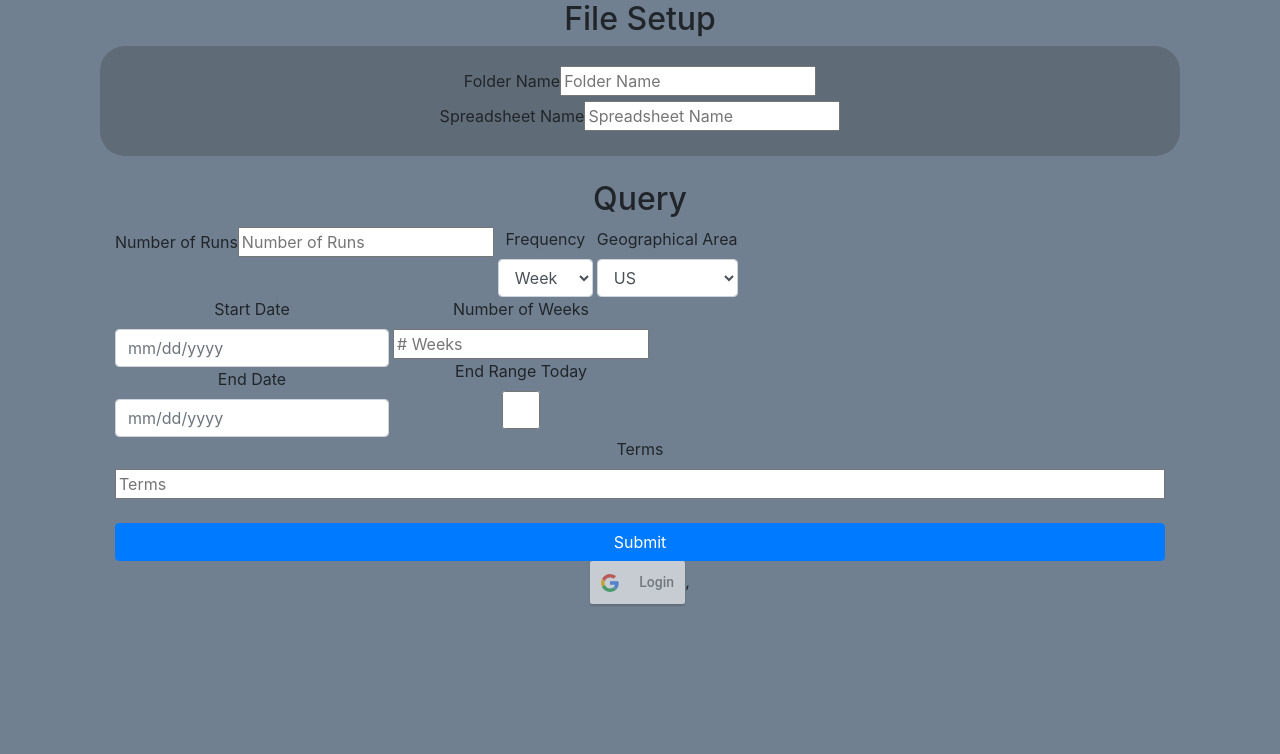
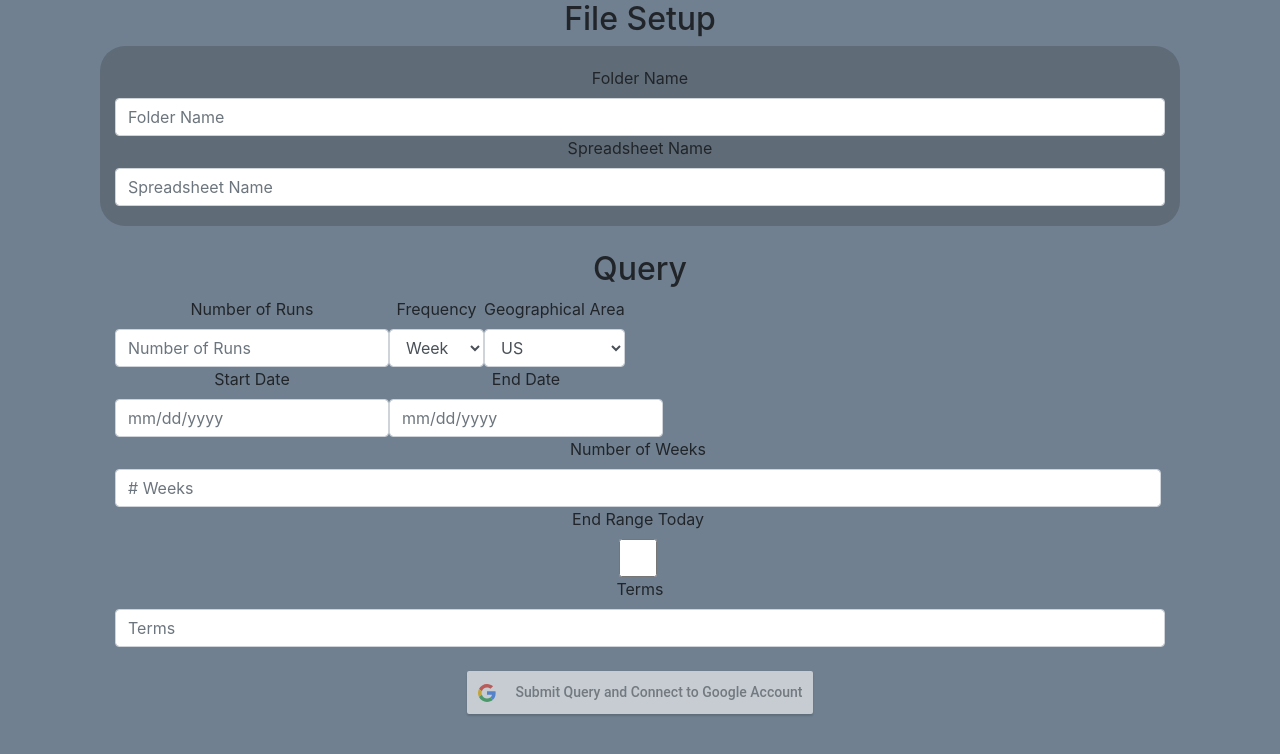
Before and after one commit to MadisonMHillyard/healthtrends, a React (Create React App) app in the folder healthsite/frontend/: page /QueryTrends in a window 1280 px wide. Shown: the top 754 px of the page. Built offline with nearby package versions, Linux system fonts and the light colour scheme.

Commit message:
Fix Frontend

```diff
--- a/healthsite/frontend/src/components/QueryForm.jsx
+++ b/healthsite/frontend/src/components/QueryForm.jsx
@@ -10,13 +10,10 @@ import GoogleLogin from 'react-google-login';
 import getCookie from './../helper';
 
 
-
 var $ = require('jquery');
 var numRegex = /^\d+/;
 var dateRegex = /^\d{1,2}\/\d{1,2}\/\d{4}$/;
-const responseGoogle = (response) => {
-    console.log(response);
-  }
+
 export default class QueryForm extends Component {
     constructor(props) {
         super(props);
@@ -52,7 +49,28 @@ export default class QueryForm extends Component {
         this.handleNumWeekChange = this.handleNumWeekChange.bind(this);
         this.newQuery = this.newQuery.bind(this);
     }
+    successResGoogle = (response) => {
+        var query = this.handleSubmit();
+        var d = { response, query };
+        console.log(d);
+        axios.defaults.xsrfCookieName = 'csrftoken';
+        axios.defaults.xsrfHeaderName = "X-CSRFTOKEN";
+        // axios.defaults.headers.post['Content-Type'] = 'application/x-www-form-urlencoded';
+        axios
+            .post("http://127.0.0.1:8000/query", d)
+            //.post("https://healthcare-trends.appspot.com/query", response)
+            .then(res => {
+                alert(res.data);
+            });
+    }
+    failureResGoogle = (response) => {
+        if(response.error == 'popup_closed_by_user'){
+            alert("Query was not performed due to user closing the Google Authentication Flow.")
+        }else{
+            alert(response.error + " : " + response.details);
+        }
 
+    }
     getFolderLink() {
         $.get(window.location.href + 'api/submit', (data) => {
             console.log(data);
@@ -222,8 +240,7 @@ export default class QueryForm extends Component {
 
     handleSubmit(e) {
 
-        e.preventDefault();
-        var url = window.location.origin + "/api/submit";
+        // e.preventDefault();
         var folder = this.state.folder;
         var spreadsheet = this.state.spreadsheet;
         var numRuns = this.state.numRuns;
@@ -234,6 +251,7 @@ export default class QueryForm extends Component {
         var terms = this.state.terms;
 
         var data = {
+            query: {
                 folder: folder,
                 spreadsheet: spreadsheet,
                 num_runs: numRuns,
@@ -242,45 +260,19 @@ export default class QueryForm extends Component {
                 start_date: startDate,
                 end_date: endDate,
                 terms: terms
+            }
         };
 
         console.log('DATA', data);
-        // axios.defaults.headers.post['X-CSRF-Token'] = getCookie('csrftoken');
-        axios.defaults.xsrfCookieName = 'csrftoken'
-        axios.defaults.xsrfHeaderName = "X-CSRFTOKEN"
-        axios.defaults.headers.post['Content-Type'] = 'application/x-www-form-urlencoded';
-        axios
-            .post("http://127.0.0.1:8000/query", data)
-            .then(res => {
-                alert(res.data)
-            })
-        // event.preventDefault();
 
-        // if(this.validateInputs(this.state.err)){
-        //     this.togglePopup(e);
-
-        //     $.ajax({
-        //         crossOrigin:true,
-        //         url:url,
-        //         dataType:'json',
-        //         type:'POST',
-        //         data: JSON.stringify(data),
-        //         contentType: 'application/json; charset=utf-8',
-        //         success: function(data){
-        //             this.setState({
-        //                 folderLink:data.message
-        //             });
-        //             // alert(data.message);
-        //         }.bind(this),
-        //         error: function(xhr, status, err){
-        //         alert('Poll creation failed: ' + err.toString());
-        //         }.bind(this)
-        //     });
-        // }
-        // else{
-        //     alert('Some fields have not been filled.')
-        // }
+        if (this.validateInputs(this.state.err)) {
+            // this.togglePopup(e);
+            return data;
+        } else {
+            alert('Some fields have not been filled.');
+            return null;
         }
+    };
 
     togglePopup(e) {
         e.preventDefault();
@@ -290,7 +282,7 @@ export default class QueryForm extends Component {
         this.setState({
             showPopup: !this.state.showPopup
         });
-    }
+    };
 
     newQuery() {
         let err = this.state.err;
@@ -329,43 +321,51 @@ export default class QueryForm extends Component {
                     <h2>File Setup</h2>
                     <div className='container drive-sec'>
                         <div className='field'>
+                            <div className='label'>
                                 <label>Folder Name</label>
+                            </div>
+                            <div >
                                 <input
                                     type='text'
                                     name='folder'
-                                className={`'form-control '
+                                    className={`form-control '
                                     ${this.state.err.folder ? 'inval' : ''}`}
                                     placeholder='Folder Name'
                                     onChange={this.handleInputChange} />
                             </div>
+
+                        </div>
                         <div className='field'>
+                            <div className='label'>
                                 <label>Spreadsheet Name</label>
+                            </div>
+                            <div>
                                 <input
                                     type='text'
                                     name='spreadsheet'
-                                className={`'form-control spreadsheet'
+                                    className={`form-control '
                                         ${this.state.err.spreadsheet ? 'inval' : ''}`}
                                     placeholder='Spreadsheet Name'
                                     onChange={this.handleInputChange} />
                             </div>
                         </div>
+                    </div>
                     <br />
                     <h2>Query</h2>
-                    <div className='container '>
-
+                    <div className='container query-sec'>
                         <div className='form-sec form-sec-row'>
-                            <div className='field sub-sec-row'>
+                            <div className='field'>
                                 <label>Number of Runs </label>
                                 <input
                                     type='text'
                                     name='numRuns'
-                                    className={`'form-control num-runs '
+                                    className={`form-control num-runs '
                                     ${this.state.err.numRuns ? 'inval' : ''}`}
                                     placeholder='Number of Runs'
                                     onChange={this.handleInputChange} />
                             </div>
                             <br />
-                            <div className='field sub-sec-row'>
+                            <div className='field'>
                                 <label>Frequency</label>
                                 <select multiple="" name='freq' className='ui dropdown form-control' onChange={this.handleInputChange}>
                                     <option defaultValue value="week">Week</option>
@@ -374,7 +374,7 @@ export default class QueryForm extends Component {
                                     <option value="year">Year</option>
                                 </select>
                             </div>
-                            <div className='field sub-sec-row'>
+                            <div className='field'>
                                 <label>Geographical Area </label>
                                 <select multiple="" name='geo' className='ui dropdown form-control' onChange={this.handleInputChange}>
                                     <option defaultValue value="US">US</option>
@@ -382,10 +382,10 @@ export default class QueryForm extends Component {
                             </div>
                         </div>
                         <div className='form-sec'>
-                            <div className='date-range form-sec'>
-                                <div className='date-level'>
-                                    <div className='d1'>
-                                        <div className='field date-in'>
+                            <div className='form-sec date-level'>
+
+                                    <div className='form-sec-row'>
+                                        <div className='field'>
                                             <label>Start Date</label>
                                             <input
                                                 type='text'
@@ -396,7 +396,7 @@ export default class QueryForm extends Component {
                                                 value={this.state.startDate}
                                                 onChange={this.handleInputChange} />
                                         </div>
-                                        <div className='field date-in'>
+                                        <div className='field'>
                                             <label>End Date</label>
                                             <input
                                                 type='text'
@@ -414,7 +414,7 @@ export default class QueryForm extends Component {
                                             <input
                                                 type='text'
                                                 name='numWeek'
-                                                className={`'form-control num-week-input date-input'
+                                                className={`form-control num-week-input date-input'
                                                 ${this.state.err.numWeek ? 'inval' : ''}`}
                                                 placeholder='# Weeks'
                                                 value={this.state.numWeek}
@@ -432,13 +432,14 @@ export default class QueryForm extends Component {
                                     </div>
                             </div>
                         </div>
+                        <div className='field form-sec'>
+                            <div className='label'>
+                                <label>Terms</label>
                             </div>
-                        <div className='field form-sec'>
-                            <label>Terms</label>
                             <input
                                 type='text'
                                 name='terms'
-                                className={`'form-control '
+                                className={`form-control '
                                 ${this.state.err.terms ? 'inval' : ''}`}
                                 placeholder='Terms'
                                 onChange={this.handleInputChange} />
@@ -446,14 +447,17 @@ export default class QueryForm extends Component {
                     </div>
                     <br />
                     <div className='container for-sec'>
-                        <button className="ui btn btn-primary btn-block" type="submit">Submit</button>
+                        {/* <button className="ui btn btn-primary btn-block" type="submit">Submit</button> */}
                         <GoogleLogin
-                            clientId="658977310896-knrl3gka66fldh83dao2rhgbblmd4un9.apps.googleusercontent.com"
-                            buttonText="Login"
-                            onSuccess={responseGoogle}
-                            onFailure={responseGoogle}
+                            clientId="135294837231-342jgurpklaa1nhg563a986ethc2kdev.apps.googleusercontent.com"
+                            buttonText="Submit Query and Connect to Google Account"
+                            onSuccess={this.successResGoogle}
+                            onFailure={this.failureResGoogle}
                             cookiePolicy={'single_host_origin'}
-                        />,
+                            accessType="offline"
+                            responseType="code"
+                            scope={'https://www.googleapis.com/auth/drive https://www.googleapis.com/auth/spreadsheets https://www.googleapis.com/auth/documents'}
+                        />
                         {this.state.showPopup ?
                             <WorkingPopup
                                 text='Working on the Query'
```
Lines whose indentation alone changed are shown as unchanged.
